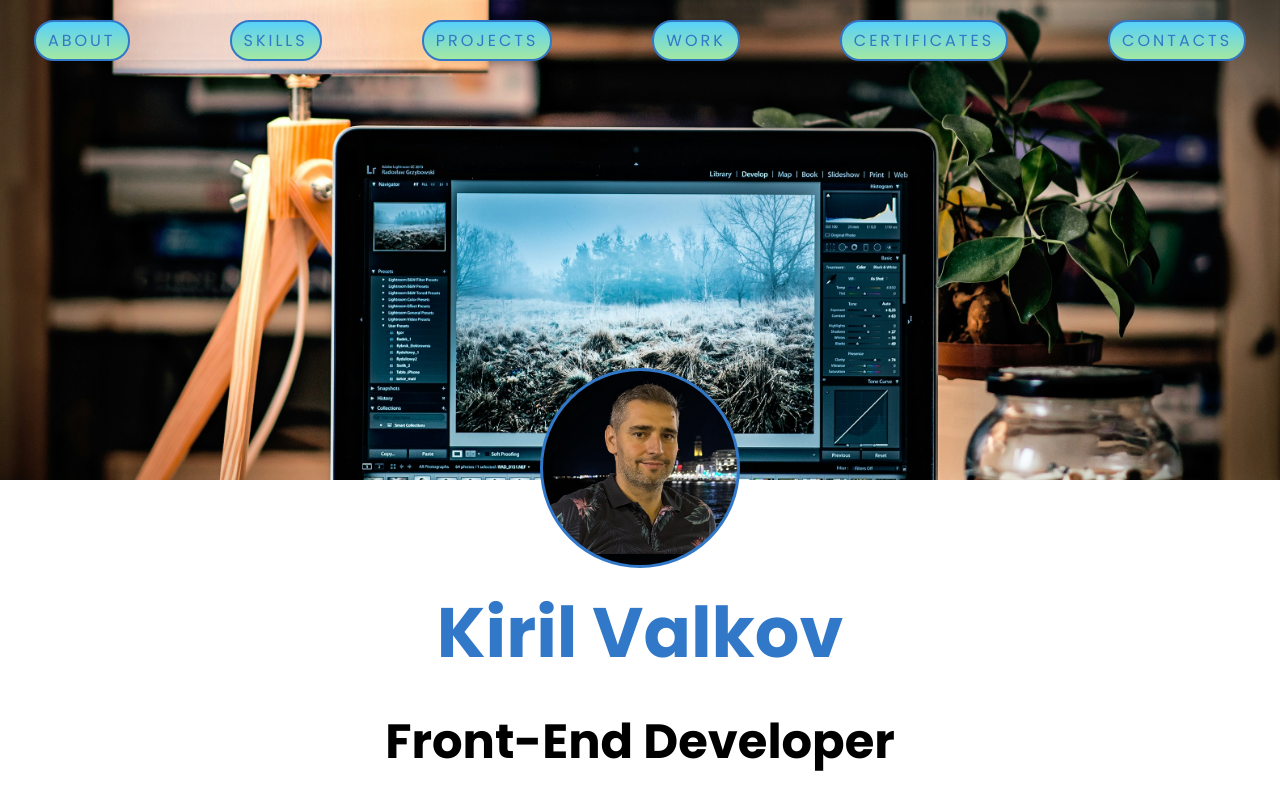
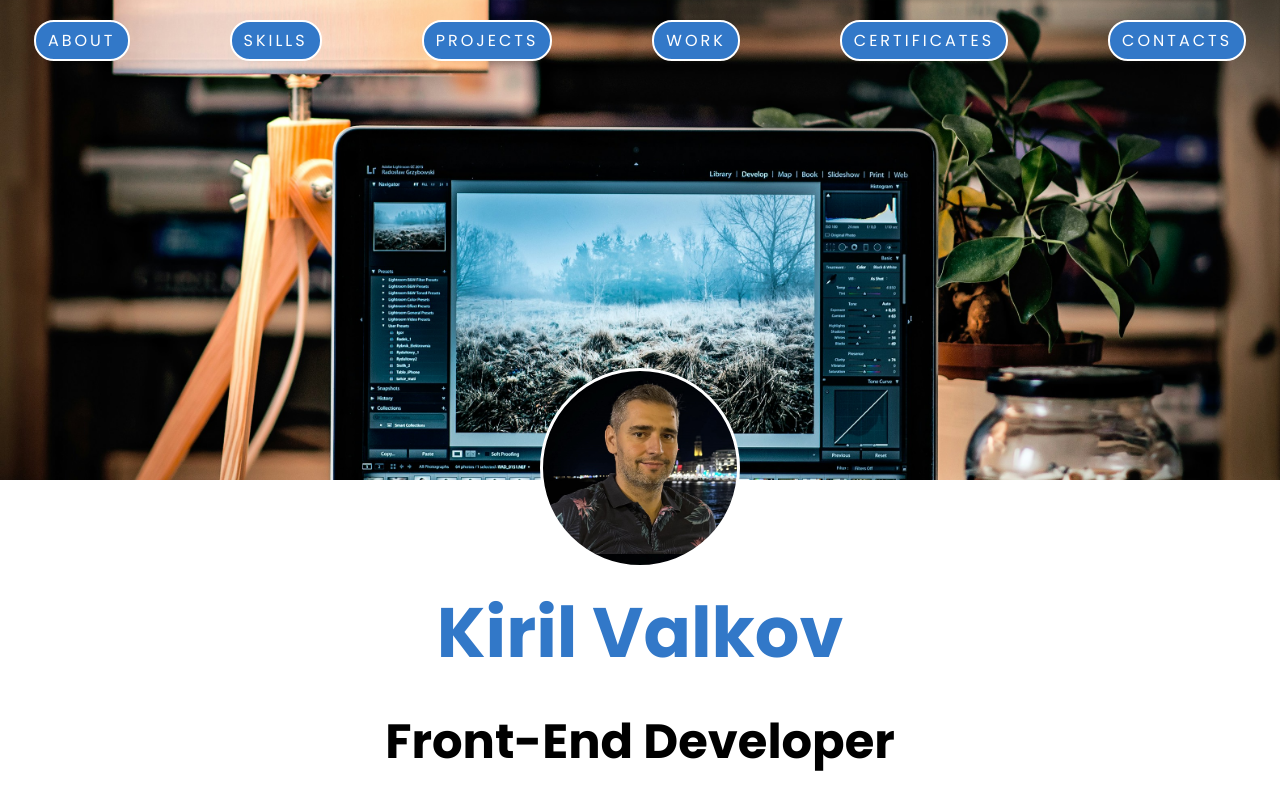
Before and after one commit to KikoXtreme/portfolio, a React (Create React App) app: page / in a window 1280 px wide. Shown: the top 796 px of the page. Built offline with nearby package versions, Linux system fonts and the light colour scheme.

Commit message:
header, contacts update

```diff
--- a/src/components/Contacts/Contacts.tsx
+++ b/src/components/Contacts/Contacts.tsx
@@ -11,16 +11,16 @@ const Contacts = () => {
                 </div>
             </a>
             <div className="card-wrapper">
+                <img src="/assets/phone.png" alt="Mail Icon" />
+                <div>
+                    <p>+359 878 801590</p>
+                </div>
+            </div>
+            <div className="card-wrapper">
                 <img src="/assets/mail.png" alt="Mail Icon" />
                 <div>
                     <p>valkov.kiko@gmail.com</p>
                     <p>kiril_dgr@abv.bg</p>
-                </div>
-            </div>
-            <div className="card-wrapper">
-                <img src="/assets/phone.png" alt="Mail Icon" />
-                <div>
-                    <p>+359 878 801590</p>
                 </div>
             </div>
         </section>
--- a/src/css/header.css
+++ b/src/css/header.css
@@ -23,7 +23,7 @@ header .header-wrapper nav {
 }
 
 header .header-wrapper nav .nav-background {
-    background: linear-gradient(180deg, rgba(50, 200, 50, 0.8) 0%, rgb(240, 240, 20, 0.5) 100%);
+    background: linear-gradient(180deg, rgba(35, 35, 35, 0.8) 0%, rgba(255, 255, 255, 0.8) 100%);
     transition: all ease-in-out 0.5s;
     width: 100%;
     position: absolute;
@@ -40,17 +40,17 @@ header .header-wrapper nav ul {
 header .header-wrapper nav li {
     position: relative;
     z-index: 1;
-    color: rgb(50, 120, 200);
+    color: #FFFFFF;
 }
 
 header .header-wrapper nav a {
     cursor: pointer;
     position: relative;
-    border: 2px solid rgb(50, 120, 200);
+    border: 2px solid #FFFFFF;
     font-size: 16px;
     text-transform: uppercase;
     letter-spacing: 3px;
-    background: linear-gradient(180deg, rgb(87, 209, 250) 0%, rgb(164, 232, 161) 100%);
+    background: rgb(50, 120, 200);
     padding: 6px 12px;
     border-radius: 20px;
     overflow: hidden;
@@ -69,10 +69,9 @@ header .header-wrapper nav a:after {
     top: 0;
     height: 490%;
     width: 140%;
-    background: #f1ede9;
+    background: #2b2a2a;
     transition: all 0.5s ease-in-out;
     transform: translateX(-150%) translateY(-25%) rotate(45deg);
-    border: 2px solid rgb(191, 181, 175);
 }
 
 header .header-wrapper nav a:nth-child(1)::after,
@@ -107,7 +106,7 @@ header .header-wrapper .nav-background.active {
     width: 200px;
     height: 200px;
     border-radius: 50%;
-    border: 3px solid rgb(50, 120, 200);
+    border: 3px solid #FFFFFF;
     position: absolute;
     top: -80%;
 }
```
